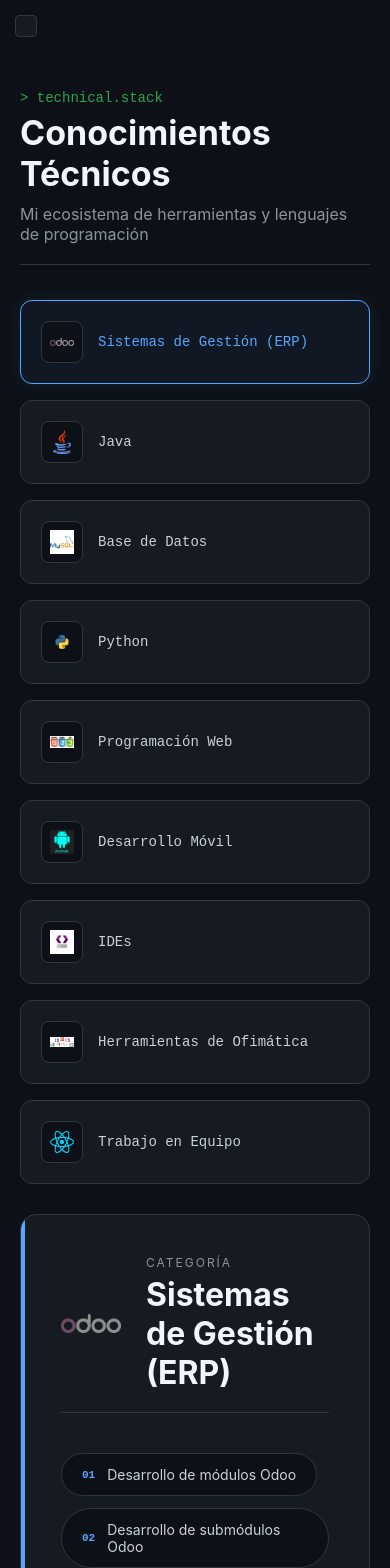
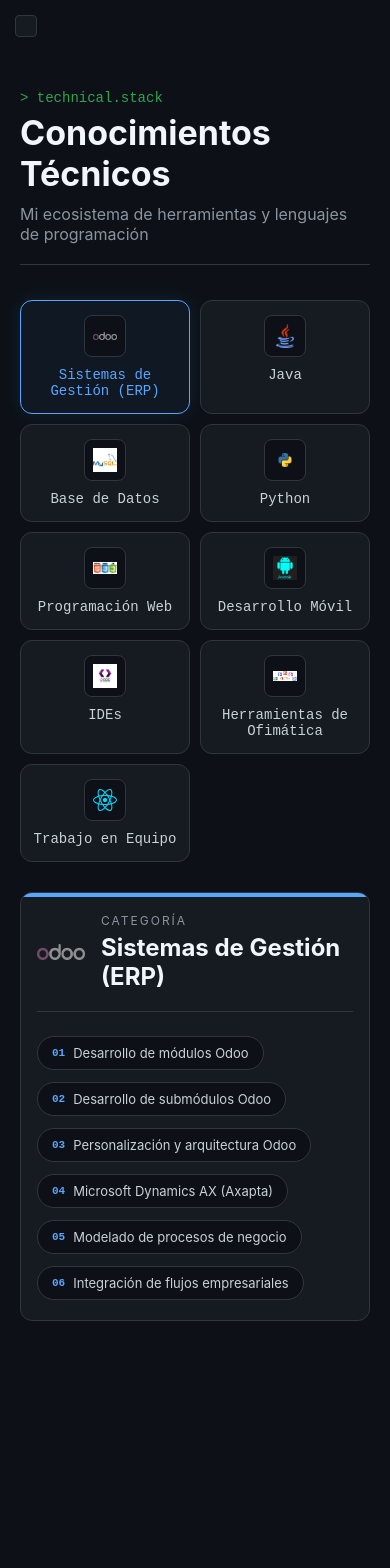
Before and after one commit to cristobaldp/Portfoliio-CristobalDelgado, a React (Vite) app: page /skills in a window 390 px wide. Shown: the top 1568 px of the page. After the commit the page ends 1351 px from the top, so only its background shows below. Built offline with nearby package versions, Linux system fonts and the light colour scheme.

Commit message:
Modificacion CSS responsive

```diff
--- a/src/pages/Skills.css
+++ b/src/pages/Skills.css
@@ -156,3 +156,68 @@
   color: #c9d1d9;
   font-size: 14px;
 }
+
+/* ==========================================================================
+   MEJORAS RESPONSIVE PARA EL PANEL DE DETALLES Y TARJETAS (NUEVO)
+   ========================================================================= */
+@media (max-width: 768px) {
+  /* En tablets y móviles reducimos el padding exagerado de 40px a 24px */
+  .skills-detail-panel {
+    padding: 24px;
+  }
+
+  /* El título de 32px disminuye un poco para que no rompa en varias líneas */
+  .detail-title {
+    font-size: 24px;
+  }
+
+  /* Reducimos el margen inferior de la cabecera */
+  .detail-header {
+    margin-bottom: 24px;
+    gap: 16px;
+  }
+
+  .detail-large-logo {
+    width: 48px;
+    height: 48px;
+  }
+}
+
+@media (max-width: 480px) {
+  /* En móviles verticales reducimos la cuadrícula a un mínimo de 140px por botón */
+  .skills-grid-selector {
+    grid-template-columns: repeat(auto-fit, minmax(140px, 1fr));
+    gap: 10px;
+  }
+
+  /* Volvemos las tarjetas de selección verticales en móviles pequeños para ahorrar espacio lateral */
+  .skill-card-btn {
+    flex-direction: column;
+    align-items: center;
+    text-align: center;
+    padding: 14px 10px;
+    gap: 10px;
+  }
+
+  /* Reducimos el padding interno del contenedor de detalles al mínimo */
+  .skills-detail-panel {
+    padding: 20px 16px;
+    border-radius: 12px;
+  }
+
+  /* Cambiamos la línea decorativa izquierda a la parte superior para aprovechar todo el ancho del texto */
+  .skills-detail-panel::before {
+    width: 100%;
+    height: 4px;
+  }
+
+  /* Reducimos las píldoras de tecnología un poco para que entren más por fila táctil */
+  .detail-pill {
+    padding: 8px 14px;
+    gap: 8px;
+  }
+
+  .pill-text {
+    font-size: 13px;
+  }
+}
```
